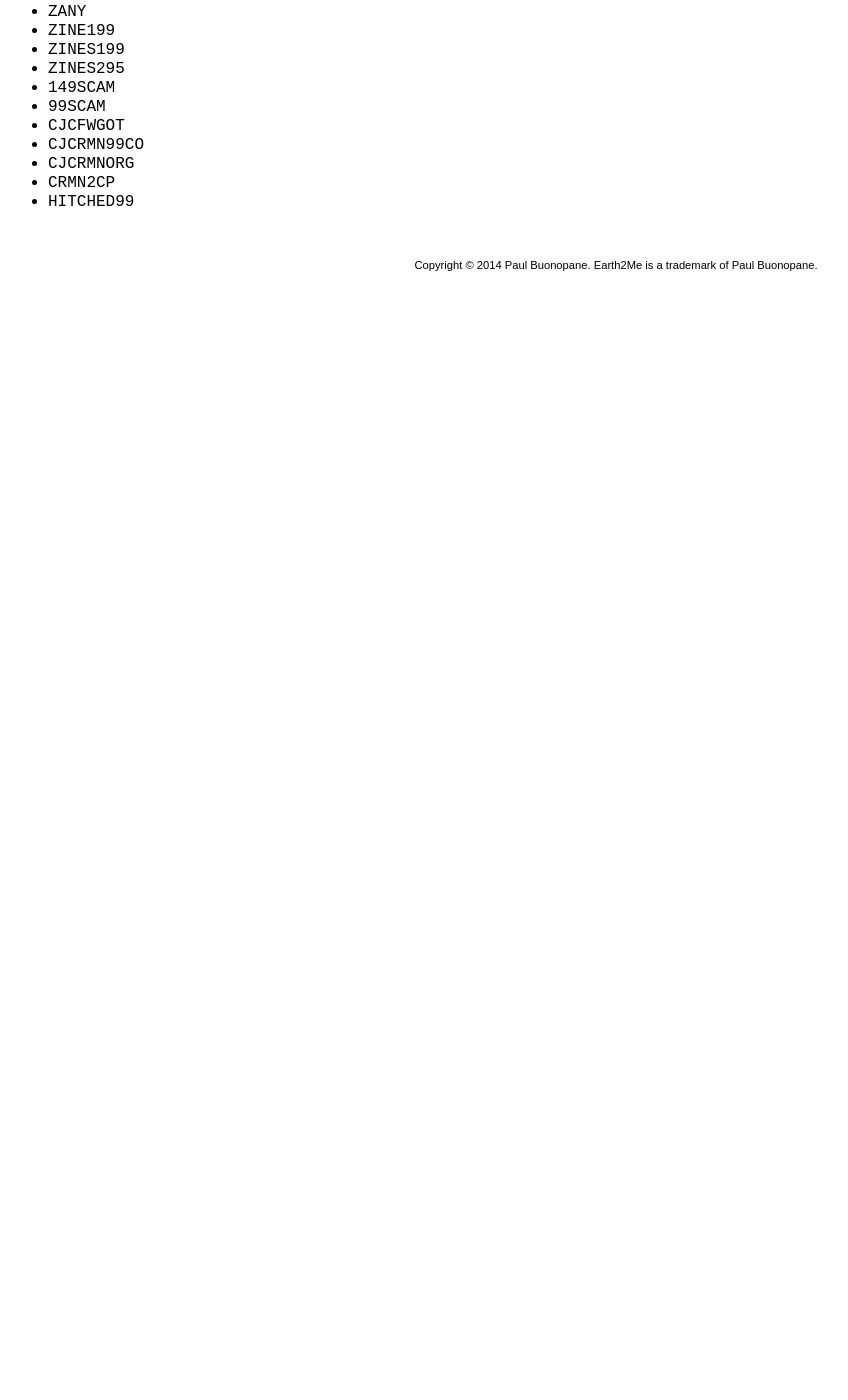
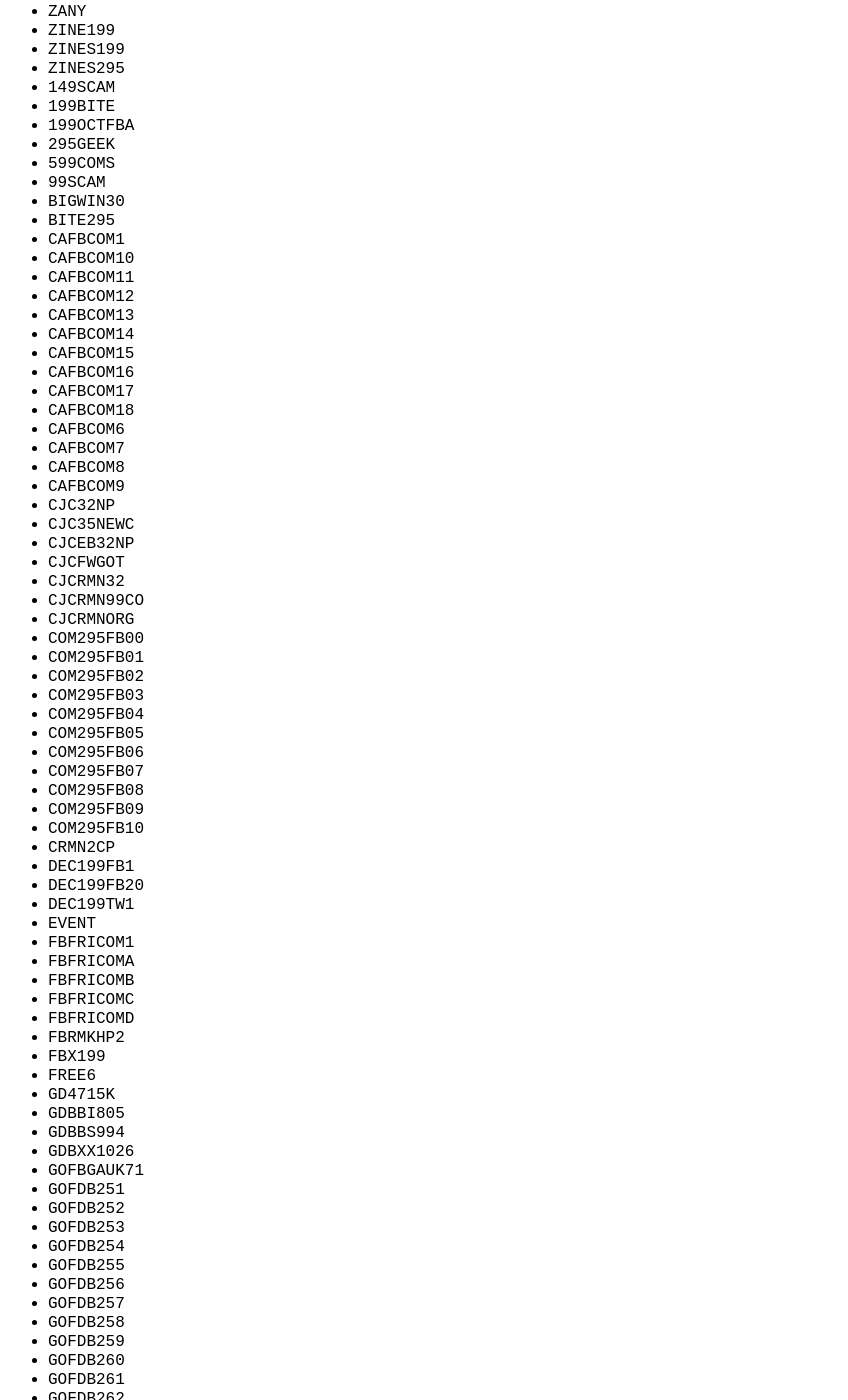
Before and after one commit to Earth2Me/Domains, a Jekyll site: the page built from godaddy-codes/all.md, in a window 1280 px wide and 1400 px high, scrolled down 23661 px. Shown: the whole window, without its empty margins (24-872 px from the left). Built offline with Jekyll 4.4.1, drawn with Linux system fonts in a browser that asks for light colours; comment, search, counter and statistics services are not loaded; before the commit the page ends 23932 px from its top, so only the background shows below that; some of the changed text lies outside the part shown.

Commit message:
Rescan of all existing codes

```diff
--- a/_data/godaddydead.yml
+++ b/_data/godaddydead.yml
@@ -643,9 +643,112 @@
 - ZINES199
 - ZINES295
 - 149SCAM
+- 199BITE
+- 199OCTFBA
+- 295GEEK
+- 599COMS
 - 99SCAM
+- BIGWIN30
+- BITE295
+- CAFBCOM1
+- CAFBCOM10
+- CAFBCOM11
+- CAFBCOM12
+- CAFBCOM13
+- CAFBCOM14
+- CAFBCOM15
+- CAFBCOM16
+- CAFBCOM17
+- CAFBCOM18
+- CAFBCOM6
+- CAFBCOM7
+- CAFBCOM8
+- CAFBCOM9
+- CJC32NP
+- CJC35NEWC
+- CJCEB32NP
 - CJCFWGOT
+- CJCRMN32
 - CJCRMN99CO
 - CJCRMNORG
+- COM295FB00
+- COM295FB01
+- COM295FB02
+- COM295FB03
+- COM295FB04
+- COM295FB05
+- COM295FB06
+- COM295FB07
+- COM295FB08
+- COM295FB09
+- COM295FB10
 - CRMN2CP
+- DEC199FB1
+- DEC199FB20
+- DEC199TW1
+- EVENT
+- FBFRICOM1
+- FBFRICOMA
+- FBFRICOMB
+- FBFRICOMC
+- FBFRICOMD
+- FBRMKHP2
+- FBX199
+- FREE6
+- GD4715K
+- GDBBI805
+- GDBBS994
+- GDBXX1026
+- GOFBGAUK71
+- GOFDB251
+- GOFDB252
+- GOFDB253
+- GOFDB254
+- GOFDB255
+- GOFDB256
+- GOFDB257
+- GOFDB258
+- GOFDB259
+- GOFDB260
+- GOFDB261
+- GOFDB262
+- GOFDB263
+- GOFDB264
+- GOFDB265
+- GOFDB266
+- GOFDB267
+- GOFDB268
+- GOFDB269
+- GOFDB270
+- GOFDB271
+- GOFDB272
+- GOFDB273
+- GOFDB274
+- GOFDB275
+- GTNICCA08
+- HHR295
+- HIPHOP295
+- HITCH295
 - HITCHED99
+- HPFBE25
+- HPFBG25
+- IAP32C
+- IAPOFF32
+- INFBCOM11
+- KRISTY295
+- MARCUS249
+- NOV199FB6
+- NOV199LAL6
+- PETE295
+- PLUG295
+- PRAG295
+- QUEENS199
+- RACE199FBA
+- RACE199FBB
+- RACE199TWA
+- RACE199TWB
+- RS163COM08
+- SIGLER295
+- UKFBCOM1
+- UKFBCOM18
+- USAGPCOM1
```
